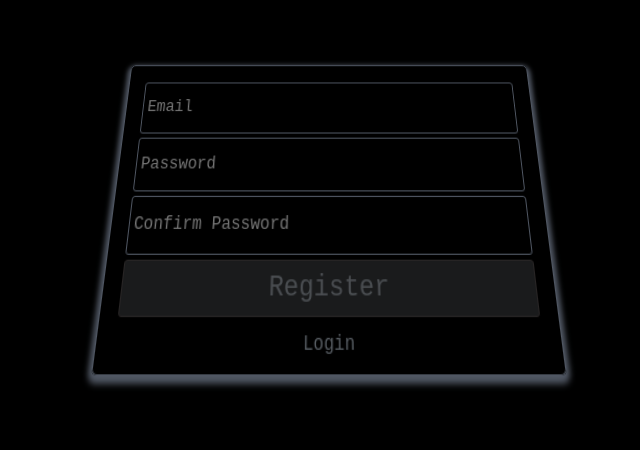
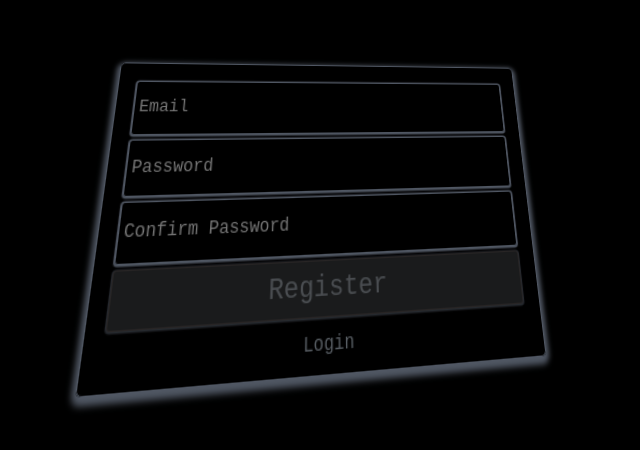
Before and after one commit to mattpelosi/blackwood, a React (Create React App) app in the folder client/: page / in a window 1280 px wide. Shown: the part 234-684 px from the top of the page, without its empty margins (311-951 px from the left). Built offline with nearby package versions, Linux system fonts and the light colour scheme.

Commit message:
added additional styling to components

```diff
--- a/client/src/HTTPRequests/user.requests.js
+++ b/client/src/HTTPRequests/user.requests.js
@@ -11,6 +11,6 @@ export function registerUser(formData) {
       console.log(result.data);
     })
     .catch(err => {
-      throw new Error(err);
+      console.log(new Error(err));
     });
 }
--- a/client/src/components/ErrorMessages.js
+++ b/client/src/components/ErrorMessages.js
@@ -29,7 +29,7 @@ class ErrorMessages extends React.Component {
         <ErrorIcons>
           {errorMessages.map((error, index) => {
             return (
-              <i
+              <Icon
                 key={index}
                 className="fa fa-exclamation-triangle"
                 onMouseEnter={() => this.shouldDisplayMessage(true, index)}
@@ -82,6 +82,13 @@ const Box = styled.div`
   color: white;
   width: 400px;
   height: 50px;
+  transform: rotateX(20deg) rotateY(10deg);
+  transition-property: transform;
+  transition-duration: 1s;
+
+  &:hover {
+    transform: translate3d(-0.1em, -1em, 3em) rotateX(20deg) rotateY(10deg);
+  }
 `;
 
 const ErrorIcons = styled.div`
@@ -92,6 +99,19 @@ const ErrorIcons = styled.div`
   width: auto;
   color: #949ea8;
   animation: ${fadeIn} 1s ease-in 1 forwards;
+`;
+
+const Icon = styled.i`
+  height: 45px;
+  width: 45px;
+
+
+  &::before {
+    position: relative;
+    left: 0.8em;
+    top: 0.8em;
+    color: #B84932;
+  }
 `;
 
 const Errors = styled.div`
@@ -105,11 +125,11 @@ const Message = styled.p`
   ${({ show }) =>
     show &&
     `
-    animation: ${fadeIn} 1s ease-in 1 forwards;
+    animation: ${fadeIn} 0.5s ease-in 1 forwards;
   `} ${({ hide }) =>
     hide &&
     `
-    animation: ${fadeOut} .5s ease-in 1 forwards;
+    animation: ${fadeOut} 0.5s ease-in 1 forwards;
   `};
   text-align: center;
 `;
--- a/client/src/components/forms/_RegisterForm.js
+++ b/client/src/components/forms/_RegisterForm.js
@@ -27,7 +27,7 @@ class RegisterForm extends React.Component {
     });
     const { isValid, errorMessages } = validate(newState);
     newState.isValid = isValid;
-    this.setState(() => newState, this.props.addErrorMessages(errorMessages));
+    this.setState(newState, this.props.addErrorMessages(errorMessages));
   };
 
   submitForm = () => {
@@ -37,6 +37,10 @@ class RegisterForm extends React.Component {
       this.props.shouldDisplayErrors(true);
     }
   };
+
+  // changeInputDepth = e => {
+  //   e.key === "Enter" && this.setState({ number: e.target.value });
+  // };
 
   render() {
     const { email, password, passwordConfirm, isValid } = this.state;
@@ -49,6 +53,7 @@ class RegisterForm extends React.Component {
           placeholder="Email"
           value={email}
           onChange={this.onChange}
+          // depth={number}
         />
         <Input
           type="password"
@@ -64,10 +69,13 @@ class RegisterForm extends React.Component {
           value={passwordConfirm}
           onChange={this.onChange}
         />
-        <Button onClick={this.submitForm}>Register</Button>
+        <Button isValid={isValid} onClick={this.submitForm}>
+          Register
+        </Button>
         <P>
           <a>Login</a>
         </P>
+        {/* <input type="number" onKeyPress={this.changeInputDepth} /> */}
       </Form>
     );
   }
--- a/client/src/components/forms/_RegisterForm.styles.js
+++ b/client/src/components/forms/_RegisterForm.styles.js
@@ -24,11 +24,11 @@ const Form = styled.div`
   transition-duration: 1s;
   opacity: 0.5;
   box-shadow: 0 3px 5px 3px #505763;
-  transform: rotateX(20deg) translate3d(0, 0, 0);
+  transform: rotateX(20deg) rotateY(10deg);
 
   &:hover {
     border: 1px solid #bdc4cc;
-    transform: translate3d(-0.1em, -2em, 3em) rotateX(20deg);
+    transform: translate3d(-0.1em, -2em, 4em) rotateX(20deg) rotateY(10deg);
   }
 `;
 
@@ -43,15 +43,16 @@ const Button = styled.button`
   border: 1px solid rgb(80, 74, 74);
   border-radius: 3px;
   background: #343638;
-  text-shadow: unset;
-  transition-property: text-shadow, color, opacity;
+  transition-property: text-shadow, color, opacity, transform;
   transition-duration: 1s;
   outline: none;
   opacity: 0.5;
+  box-shadow: 0 0.5px 1px 1px #505763;
 
   &:hover {
     color: white;
     opacity: 1;
+    transform: translate3d(-0.1em, -0.1em, -2em);
   }
 
   &:active {
@@ -71,15 +72,26 @@ const Input = styled.input`
   border-radius: 3px;
   background: black;
   border: 1px solid #505763;
-  transition: border 1s;
+  transition-property: transform, border;
+  transition-duration: 1s;
   outline: none;
-  /* transform: rotateX(10deg); */
+  box-shadow: 0 0.5px 1px 1px #505763;
 
   &:placeholder {
     color: #949ea8;
   }
 
   &:hover {
+    border: 1px solid #bdc4cc;
+    transform: translate3d(-0.1em, -0.1em, -2em);
+    /* transform: ${props =>
+      props.depth === 0
+        ? "translate3d(0, -5em, -2em)"
+        : `translate3d(0, ${props.depth}em, -2em)`}; */
+  }
+
+  &:focus {
+    transform: translate3d(0, -0.1em, 1em);
     border: 1px solid #bdc4cc;
   }
 `;
@@ -91,7 +103,7 @@ const P = styled.p`
   margin-bottom: 0;
   font-family: Andale Mono, AndaleMono, monospace;
   opacity: 0.5;
-  transition-property: opacity;
+  transition-property: opacity, transform;
   transition-duration: 1s;
   justify-content: center;
   align-items: center;
@@ -99,6 +111,7 @@ const P = styled.p`
   &:hover {
     opacity: 1;
     cursor: default;
+    transform: translate3d(0, -0.1em, 1em);
   }
 
   &:active {
```
